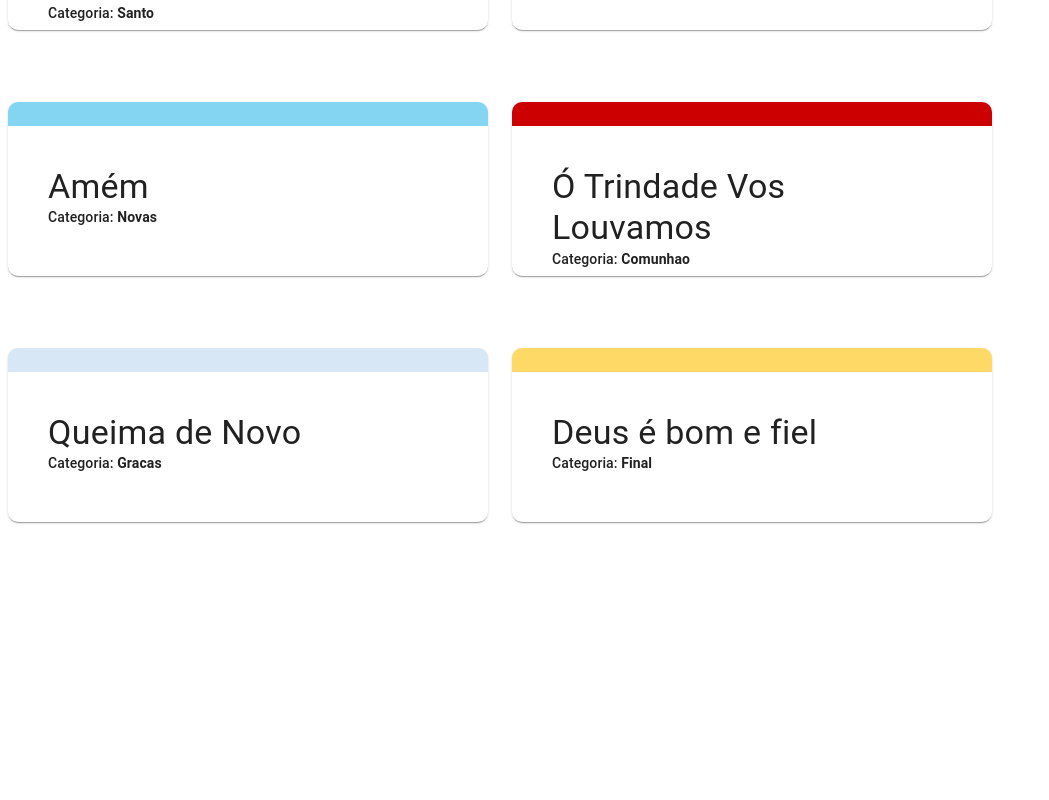
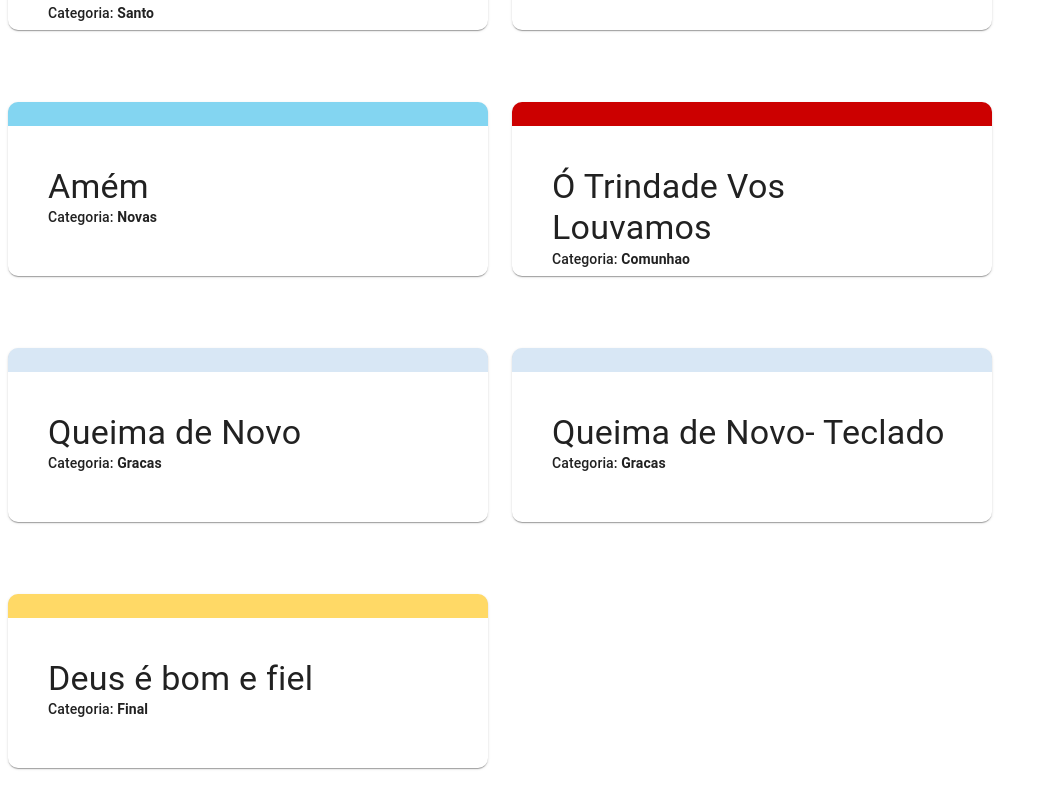
Before and after one commit to rafadealmeida/repertorio, a React (Create React App) app: page /missajun in a window 1280 px wide. Shown: the part 1067-1867 px from the top of the page, without its empty margins (0-1049 px from the left). Before the commit the page ends 1621 px from the top, so only its background shows below. Built offline with nearby package versions, Linux system fonts and the light colour scheme.

Commit message:
adicionando variação de música

```diff
--- a/src/_mocks/repertorioMissaJun.js
+++ b/src/_mocks/repertorioMissaJun.js
@@ -421,6 +421,60 @@ const repertorioMissaFev = [
     cifra: `
     Tom: A
 
+    Intro: A  F#m
+
+                F#m                 D
+    Sarça que só queima, que não se apaga
+              A                 E9/G#
+    Somos Tua Igreja, Viemos Te adorar
+              F#m          D
+    Neste Teu altar somos sacrifício
+            A
+    Vem nos consumir
+            E9/G#
+    Estamos aqui
+    Bm      E9/G#
+    Aqui
+
+              A                       E9/G#
+    Foi a Tua Presença que nos trouxe aqui, Senhor
+        D                   A
+    Não desistiremos de Te perseguir
+          E9/G#
+    Até te encontrar
+                  A
+    Diante da Tua Glória
+                E9/G#
+    Não podemos ficar de pé
+                  D
+    Mostra quem Tu és
+            F#m
+    Vem nos visitar
+              E9/G#
+    Nos fazer queimar
+    A  F#m
+    De novo
+
+    A
+    Manda Teu fogo
+    A
+    Manda Teu fogo
+    F#m
+    Queima de novo
+    F#m
+    Queima de novo
+
+    `,
+  },
+  {
+    titulo: 'Queima de Novo- Teclado',
+    id: sumId(),
+    categoria: 'Gracas',
+    link: 'https://www.cifraclub.com.br/comunidade-catolica-colo-de-deus/queima-de-novo/#tabs=false',
+    base: true,
+    cifra: `
+    Tom: A
+
     [Intro] G  Em7  G  Em7
                Em7                C9
     Sarça que só queima, que não se apaga
```
